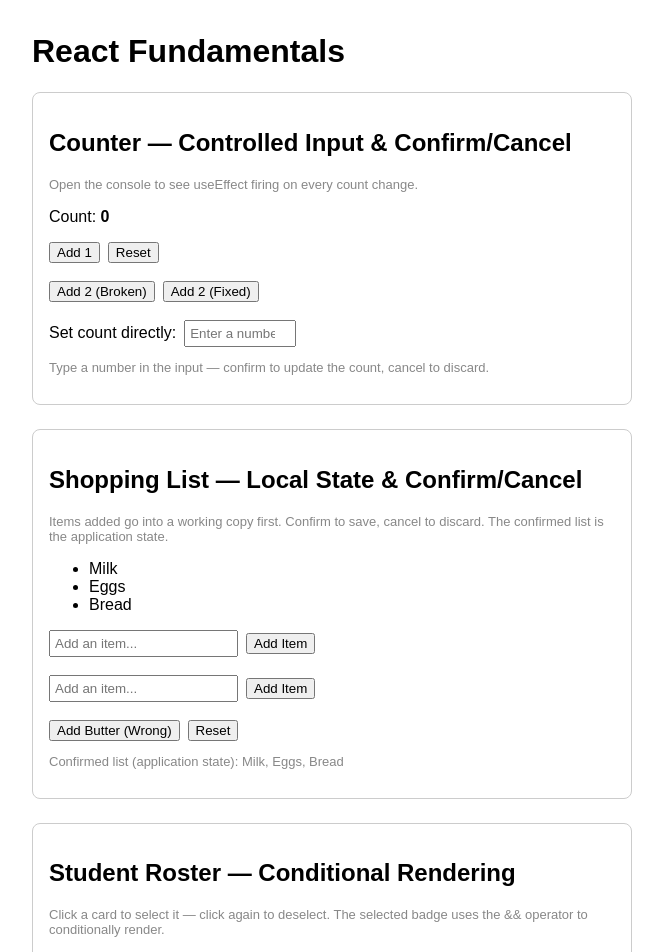
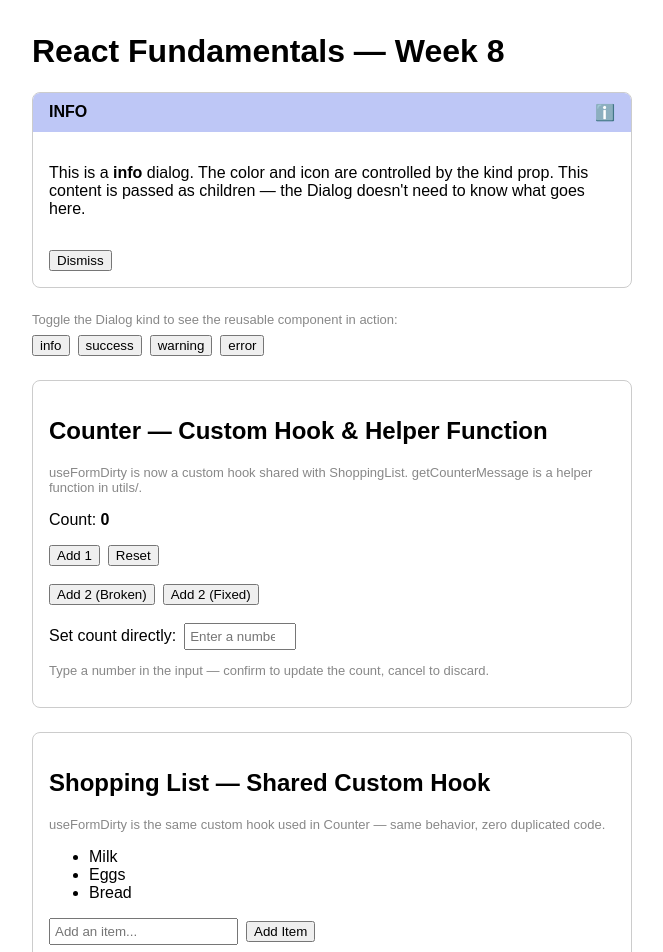
Before and after one commit to mtkarnik99/react-example2, a React (Vite) app in the folder react-example2/: page / in a window 1280 px wide. Shown: the part 20-972 px from the top of the page, without its empty margins (308-971 px from the left). Built offline with nearby package versions, Linux system fonts and the light colour scheme.

Commit message:
Refactored app to include shared hooks

```diff
--- a/react-example2/src/App.jsx
+++ b/react-example2/src/App.jsx
@@ -1,12 +1,15 @@
 // src/App.jsx
 import { useState, useEffect } from 'react';
-import Counter from './components/Counter';
-import ShoppingList from './components/ShoppingList';
-import StudentCard from './components/StudentCard';
-import StudentList from './components/StudentList';
+import Counter from './components/features/Counter';
+import ShoppingList from './components/features/ShoppingList';
+import StudentCard from './components/roster/StudentCard';
+import StudentList from './components/roster/StudentList';
+import Dialog from './components/shared/Dialog';
 
 export default function App() {
   const [selectedStudent, setSelectedStudent] = useState(null);
+  const [dialogKind, setDialogKind] = useState('info');
+  const [showDialog, setShowDialog] = useState(true);
 
   const students = [
     { id: 1, name: 'Ethan', grade: 'A' },
@@ -15,21 +18,16 @@ export default function App() {
     { id: 4, name: 'John', grade: 'B+' },
   ];
 
-  // useEffect with no dependency array — runs after every render
   useEffect(() => {
     console.log('App re-rendered — selectedStudent is:', selectedStudent);
   });
 
-  // useEffect with empty dependency array — runs only once on mount
   useEffect(() => {
     console.log('App mounted — this only runs once');
-    return () => {
-      console.log('App unmounted — cleanup ran');
-    };
+    return () => console.log('App unmounted — cleanup ran');
   }, []);
 
   function handleSelectStudent(name) {
-    // ternary — deselect if already selected, otherwise select
     setSelectedStudent(selectedStudent === name ? null : name);
     console.log('Handler called in App — selected:', name);
   }
@@ -41,27 +39,58 @@ export default function App() {
       padding: '24px',
       fontFamily: 'sans-serif',
     }}>
-      <h1>React Fundamentals</h1>
+      <h1>React Fundamentals — Week 8</h1>
 
-      {/* Controlled Input & Confirm/Cancel */}
+      {/* Dialog — reusable component with kind prop and children */}
+      {/* kind controls color and icon — children controls content */}
+      {/* onDismiss is optional — only renders the button if passed */}
+      {showDialog && (
+        <Dialog kind={dialogKind} onDismiss={() => setShowDialog(false)}>
+          <p>
+            This is a <strong>{dialogKind}</strong> dialog. The color and
+            icon are controlled by the kind prop. This content is passed
+            as children — the Dialog doesn't need to know what goes here.
+          </p>
+        </Dialog>
+      )}
+
+      {/* buttons to toggle dialog kind — shows reusability in action */}
+      <div style={{ marginBottom: '24px' }}>
+        <p style={{ fontSize: '13px', color: '#888', marginBottom: '8px' }}>
+          Toggle the Dialog kind to see the reusable component in action:
+        </p>
+        {['info', 'success', 'warning', 'error'].map((kind) => (
+          <button
+            key={kind}
+            onClick={() => {
+              setDialogKind(kind);
+              setShowDialog(true);
+            }}
+            style={{ marginRight: '8px' }}
+          >
+            {kind}
+          </button>
+        ))}
+      </div>
+
+      {/* Counter — now uses useFormDirty custom hook and getCounterMessage helper */}
       <Counter />
 
-      {/* Local State, Confirm/Cancel & Conditional Rendering */}
+      {/* ShoppingList — also uses useFormDirty custom hook */}
       <ShoppingList />
 
-      {/* Conditional Rendering & Selected State */}
+      {/* Student Roster — StudentCard now uses StatusBadge shared component */}
       <div style={{
         border: '1px solid #ccc',
         borderRadius: '8px',
         padding: '16px',
       }}>
-        <h2>Student Roster — Conditional Rendering</h2>
+        <h2>Student Roster — Reusable StatusBadge</h2>
         <p style={{ fontSize: '13px', color: '#888' }}>
-          Click a card to select it — click again to deselect.
-          The selected badge uses the && operator to conditionally render.
+          The selected badge and featured badge are both instances of the
+          same StatusBadge component — same structure, different props.
         </p>
 
-        {/* && operator — only renders when a student is selected */}
         {selectedStudent && (
           <p style={{
             padding: '8px',
@@ -79,11 +108,11 @@ export default function App() {
           selectedStudent={selectedStudent}
         >
           <StudentCard
-            name="⭐ Marcus — Student of the Month!"
+            name="Marcus"
             grade="A+"
             highlight={true}
             onSelect={handleSelectStudent}
-            isSelected={selectedStudent === '⭐ Marcus — Student of the Month!'}
+            isSelected={selectedStudent === 'Marcus'}
           />
         </StudentList>
       </div>
--- a/react-example2/src/components/Counter.jsx
+++ b/react-example2/src/components/features/Counter.jsx
@@ -1,24 +1,20 @@
-// src/components/Counter.jsx
+// src/components/features/Counter.jsx
 import { useState, useEffect } from 'react';
+import { useFormDirty } from '../../hooks/useFormDirty';
+import { getCounterMessage } from '../../utils/counterUtils';
 
 function Counter() {
   const [count, setCount] = useState(0);
-
-  // controlled input — local state for the input field
-  // this is separate from count so we can validate before updating
   const [inputValue, setInputValue] = useState('');
 
-  // isFormDirty tracks whether the user has typed in the input
-  // used to show/hide the confirm/cancel buttons
-  const [isFormDirty, setIsFormDirty] = useState(false);
+  // useFormDirty replaces the isFormDirty state and its handlers
+  // same behavior as before — now extracted into a reusable custom hook
+  const { isFormDirty, markDirty, markClean } = useFormDirty();
 
-  // useEffect from last week — logs count changes to the console
+  // getCounterMessage is now a helper function in utils/counterUtils.js
+  // useEffect stays focused on the side effect — not the message logic
   useEffect(() => {
-    if (count === 0) {
-      console.log('Counter mounted — count started at:', count);
-    } else {
-      console.log('Count changed to:', count);
-    }
+    console.log(getCounterMessage(count));
     return () => {
       console.log('Cleanup — count was:', count);
     };
@@ -26,49 +22,37 @@ function Counter() {
 
   function addTwoBroken() {
     // ❌ BROKEN — both calls read the same value of count
-    // React batches them so only one update happens
-    // Result: count only goes up by 1, not 2
     setCount(count + 1);
     setCount(count + 1);
   }
 
   function addTwoFixed() {
     // ✅ FIXED — each call receives the most current value
-    // React processes them in order: previous → previous + 1
-    // Result: count correctly goes up by 2
     setCount((previous) => previous + 1);
     setCount((previous) => previous + 1);
   }
 
-  // controlled input handler
-  // fires on every keystroke — updates inputValue local state
-  // validates the value before marking the form as dirty
   function handleInputChange(e) {
     const value = e.target.value;
-
-    // reject negative values and non-numeric input
     if (value < 0 || isNaN(value)) return;
-
     setInputValue(value);
-
-    // only mark dirty if the value actually changed
-    if (!isFormDirty) setIsFormDirty(true);
+    // markDirty replaces the inline isFormDirty check
+    markDirty();
   }
 
-  // confirm — pushes local input value to count (application state)
   function handleConfirm(e) {
     e.preventDefault();
     if (inputValue === '') return;
     setCount(parseInt(inputValue, 10));
     setInputValue('');
-    setIsFormDirty(false);
+    // markClean replaces setIsFormDirty(false)
+    markClean();
   }
 
-  // cancel — discards local input value, resets form
   function handleCancel(e) {
     e.preventDefault();
     setInputValue('');
-    setIsFormDirty(false);
+    markClean();
   }
 
   return (
@@ -78,14 +62,14 @@ function Counter() {
       padding: '16px',
       marginBottom: '24px',
     }}>
-      <h2>Counter — Controlled Input & Confirm/Cancel</h2>
+      <h2>Counter — Custom Hook & Helper Function</h2>
       <p style={{ fontSize: '13px', color: '#888' }}>
-        Open the console to see useEffect firing on every count change.
+        useFormDirty is now a custom hook shared with ShoppingList.
+        getCounterMessage is a helper function in utils/.
       </p>
 
       <p>Count: <strong>{count}</strong></p>
 
-      {/* basic useState — adds 1 and triggers useEffect */}
       <button onClick={() => setCount(count + 1)}>Add 1</button>
       <button onClick={() => setCount(0)} style={{ marginLeft: '8px' }}>
         Reset
@@ -93,7 +77,6 @@ function Counter() {
 
       <br /><br />
 
-      {/* stale state demo */}
       <button onClick={addTwoBroken}>Add 2 (Broken)</button>
       <button onClick={addTwoFixed} style={{ marginLeft: '8px' }}>
         Add 2 (Fixed)
@@ -101,9 +84,6 @@ function Counter() {
 
       <br /><br />
 
-      {/* controlled input — value is tied to inputValue state */}
-      {/* onChange fires on every keystroke and updates local state */}
-      {/* count (application state) is only updated on confirm */}
       <form>
         <label>
           Set count directly:
@@ -116,7 +96,7 @@ function Counter() {
           />
         </label>
 
-        {/* confirm/cancel only appear when the user has typed something */}
+        {/* isFormDirty still works the same — now comes from the custom hook */}
         {isFormDirty && (
           <div style={{ marginTop: '8px' }}>
             <button onClick={handleConfirm}>Confirm</button>
--- a/react-example2/src/components/ShoppingList.jsx
+++ b/react-example2/src/components/features/ShoppingList.jsx
@@ -1,18 +1,15 @@
-// src/components/ShoppingList.jsx
+// src/components/features/ShoppingList.jsx
 import { useState, useRef } from 'react';
+import { useFormDirty } from '../../hooks/useFormDirty';
 
 function ShoppingList() {
-  // application state — the confirmed list
   const [items, setItems] = useState(['Milk', 'Eggs', 'Bread']);
+  const [workingItems, setWorkingItems] = useState(['Milk', 'Eggs', 'Bread']);
+  const inputRef = useRef(null);
 
-  // local state — working copy while the user is editing
-  // only pushed to application state on confirm
-  const [workingItems, setWorkingItems] = useState(['Milk', 'Eggs', 'Bread']);
-
-  // isFormDirty tracks whether the user has made any changes
-  const [isFormDirty, setIsFormDirty] = useState(false);
-
-  const inputRef = useRef(null);
+  // useFormDirty — same custom hook used in Counter
+  // this is the whole point of the custom hook — write once, use everywhere
+  const { isFormDirty, markDirty, markClean } = useFormDirty();
 
   function addItemWrong() {
     items.push('Butter');
@@ -22,34 +19,27 @@ function ShoppingList() {
   function handleAddItem() {
     const value = inputRef.current.value.trim();
     if (!value) return;
-
-    // adds to working copy only — not application state
     setWorkingItems([...workingItems, value]);
-
-    if (!isFormDirty) setIsFormDirty(true);
-
+    markDirty();
     inputRef.current.value = '';
     inputRef.current.focus();
   }
 
-  // confirm — pushes working copy to application state
   function handleConfirm() {
     setItems([...workingItems]);
-    setIsFormDirty(false);
+    markClean();
   }
 
-  // cancel — resets working copy back to application state
   function handleCancel() {
     setWorkingItems([...items]);
-    setIsFormDirty(false);
+    markClean();
     inputRef.current.value = '';
   }
 
   function resetList() {
-    // resets back to the starting list
     setItems(['Milk', 'Eggs', 'Bread']);
     setWorkingItems(['Milk', 'Eggs', 'Bread']);
-    setIsFormDirty(false);
+    markClean();
     inputRef.current.focus();
   }
 
@@ -60,13 +50,12 @@ function ShoppingList() {
       padding: '16px',
       marginBottom: '24px',
     }}>
-      <h2>Shopping List — Local State & Confirm/Cancel</h2>
+      <h2>Shopping List — Shared Custom Hook</h2>
       <p style={{ fontSize: '13px', color: '#888' }}>
-        Items added go into a working copy first. Confirm to save,
-        cancel to discard. The confirmed list is the application state.
+        useFormDirty is the same custom hook used in Counter —
+        same behavior, zero duplicated code.
       </p>
 
-      {/* ternary — show empty message or the list */}
       {workingItems.length === 0 ? (
         <p style={{ color: '#888', fontStyle: 'italic' }}>
           Your list is empty — add something!
@@ -89,7 +78,6 @@ function ShoppingList() {
 
       <br /><br />
 
-      {/* confirm/cancel only appear when the user has made changes */}
       {isFormDirty && (
         <div style={{ marginBottom: '8px' }}>
           <button onClick={handleConfirm}>Confirm</button>
@@ -99,20 +87,6 @@ function ShoppingList() {
         </div>
       )}
 
-      {/* ref is attached to the input — we can now access it via inputRef.current */}
-      <input
-        ref={inputRef}
-        type="text"
-        placeholder="Add an item..."
-        style={{ marginRight: '8px', padding: '4px' }}
-      />
-
-      {/* handleAddItem reads from the ref and updates state the correct way */}
-      <button onClick={handleAddItem}>Add Item</button>
-
-      <br /><br />
-
-      {/* wrong way demo — still here to show why mutation is dangerous */}
       <button onClick={addItemWrong}>Add Butter (Wrong)</button>
       <button onClick={resetList} style={{ marginLeft: '8px' }}>
         Reset
--- /dev/null
+++ b/react-example2/src/components/shared/Dialog.jsx
@@ -0,0 +1,60 @@
+// src/components/shared/Dialog.jsx
+
+// lookup objects — map the kind prop to colors and icons
+// adding a new dialog type only requires updating these two objects
+// no if/else chains needed
+const colors = {
+  error: '#f6bed7',
+  info: '#bec7f6',
+  success: '#bef6c5',
+  warning: '#f6eebc',
+};
+
+const icons = {
+  error: '❌',
+  info: 'ℹ️',
+  success: '✔️',
+  warning: '⚠️',
+};
+
+// reusable component — kind prop controls color and icon
+// children prop controls the content — no need to predict every use case
+// default kind of 'info' means it works even if no kind is passed
+function Dialog({ children, kind = 'info', onDismiss }) {
+  return (
+    <div style={{
+      border: '1px solid #ccc',
+      borderRadius: '8px',
+      marginBottom: '24px',
+      overflow: 'hidden',
+    }}>
+      {/* heading — background color comes from the colors lookup object */}
+      <div style={{
+        backgroundColor: colors[kind],
+        padding: '10px 16px',
+        display: 'flex',
+        justifyContent: 'space-between',
+        alignItems: 'center',
+      }}>
+        <strong>{kind.toUpperCase()}</strong>
+        {/* icon comes from the icons lookup object */}
+        <span>{icons[kind]}</span>
+      </div>
+
+      {/* content — children renders whatever is passed between the tags */}
+      {/* the Dialog doesn't need to know what the content is */}
+      <div style={{ padding: '16px' }}>
+        {children}
+      </div>
+
+      {/* controls — onDismiss is optional, only renders if passed */}
+      {onDismiss && (
+        <div style={{ padding: '0 16px 16px' }}>
+          <button onClick={onDismiss}>Dismiss</button>
+        </div>
+      )}
+    </div>
+  );
+}
+
+export default Dialog;
--- /dev/null
+++ b/react-example2/src/hooks/useFormDirty.js
@@ -0,0 +1,23 @@
+// src/hooks/useFormDirty.js
+import { useState } from 'react';
+
+// custom hook — encapsulates the isFormDirty pattern
+// both Counter and ShoppingList use this exact same logic
+// extracting it here means we write it once and share it everywhere
+// must start with "use" — React enforces this naming convention
+export function useFormDirty() {
+  const [isFormDirty, setIsFormDirty] = useState(false);
+
+  // marks the form as dirty — call this when the user makes a change
+  function markDirty() {
+    if (!isFormDirty) setIsFormDirty(true);
+  }
+
+  // resets the form to clean — call this on confirm or cancel
+  function markClean() {
+    setIsFormDirty(false);
+  }
+
+  // return an object — more readable than an array for multiple values
+  return { isFormDirty, markDirty, markClean };
+}
--- /dev/null
+++ b/react-example2/src/utils/counterUtils.js
@@ -0,0 +1,11 @@
+// src/utils/counterUtils.js
+
+// helper function — pure JavaScript, no React hooks
+// extracted from Counter's useEffect so the component stays focused on UI
+// can be tested independently without rendering any components
+export function getCounterMessage(count) {
+  if (count === 0) {
+    return 'Counter mounted — count started at: 0';
+  }
+  return `Count changed to: ${count}`;
+}
```
Also changed, not shown: react-example2/src/components/roster/StudentCard.jsx (renamed from react-example2/src/components/StudentCard.jsx, +8 -16 lines), react-example2/src/components/roster/StudentList.jsx (renamed from react-example2/src/components/StudentList.jsx, +3 -4 lines), react-example2/src/components/shared/StatusBadge.jsx (added, +23 -0 lines).
